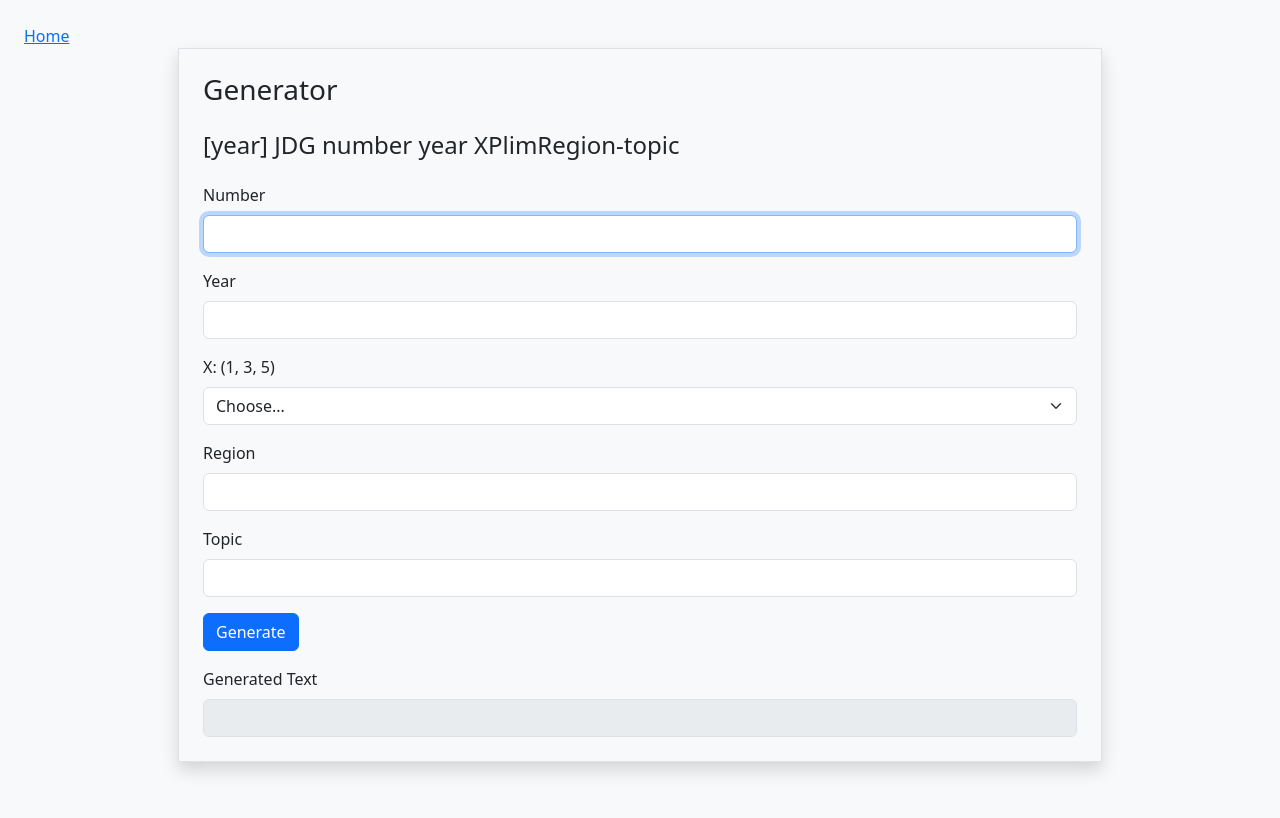
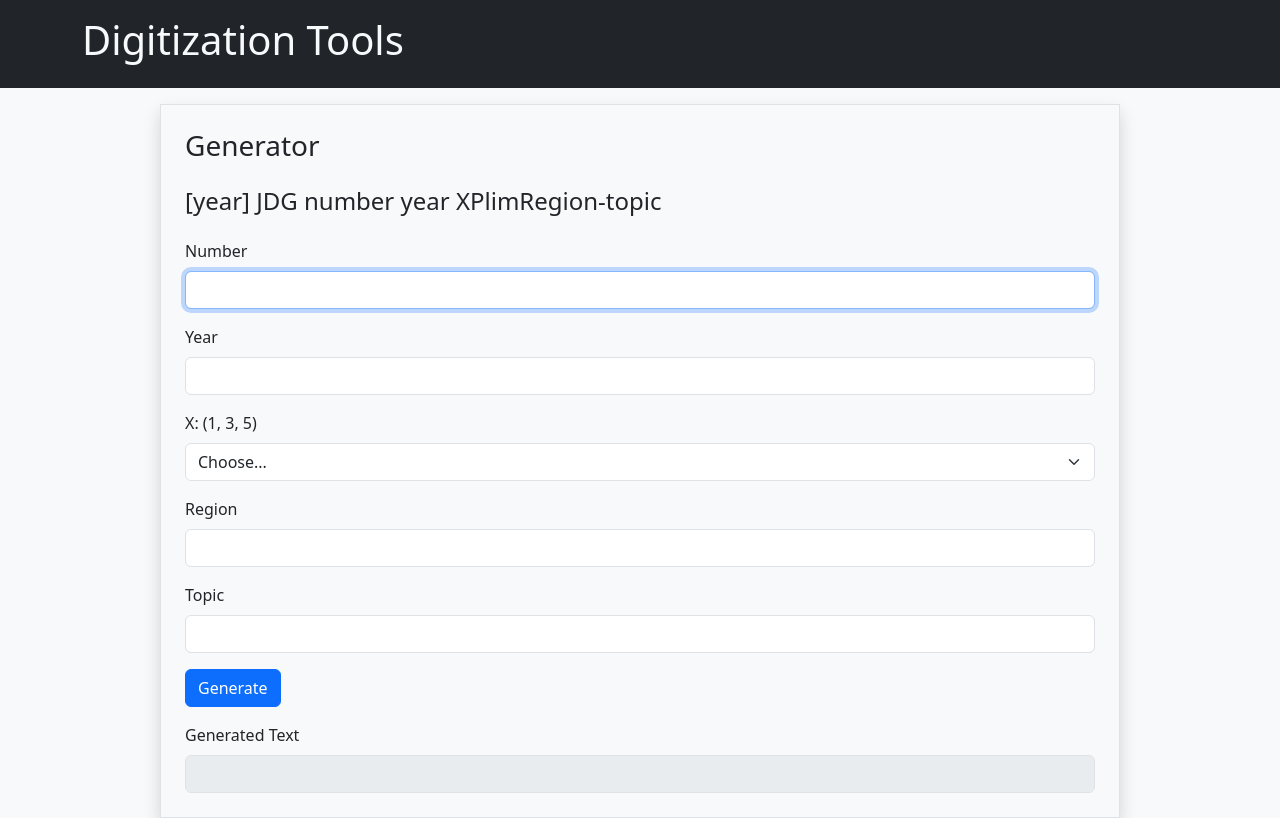
Before and after one commit to GeorgeVasiliadis/digitization-tools, a plain HTML site: page generator.html in a window 1280 px wide. Drawn offline with nearby package versions, Linux system fonts and the light colour scheme.

Commit message:
Format header

```diff
--- a/generator.html
+++ b/generator.html
@@ -6,8 +6,14 @@
 <title>Generator</title>
 <link href="https://cdn.jsdelivr.net/npm/bootstrap@5.3.2/dist/css/bootstrap.min.css" rel="stylesheet">
 </head>
-<body class="bg-light p-4">
-<a href="index.html">Home</a>
+<body class="bg-light">
+
+<header class="bg-dark text-light py-3 mb-3">
+    <div class="container">
+        <h1><a class="nav-link" href="index.html">Digitization Tools<a></h1>
+    </div>
+</header>
+
 <div class="container w-75 border shadow p-4">
   <h3 class="mb-4">Generator</h3>
   <h4 class="mb-4">[year] JDG number year XPlimRegion-topic</h4>
```
Also changed, not shown: index.html (+7 -1 lines).
